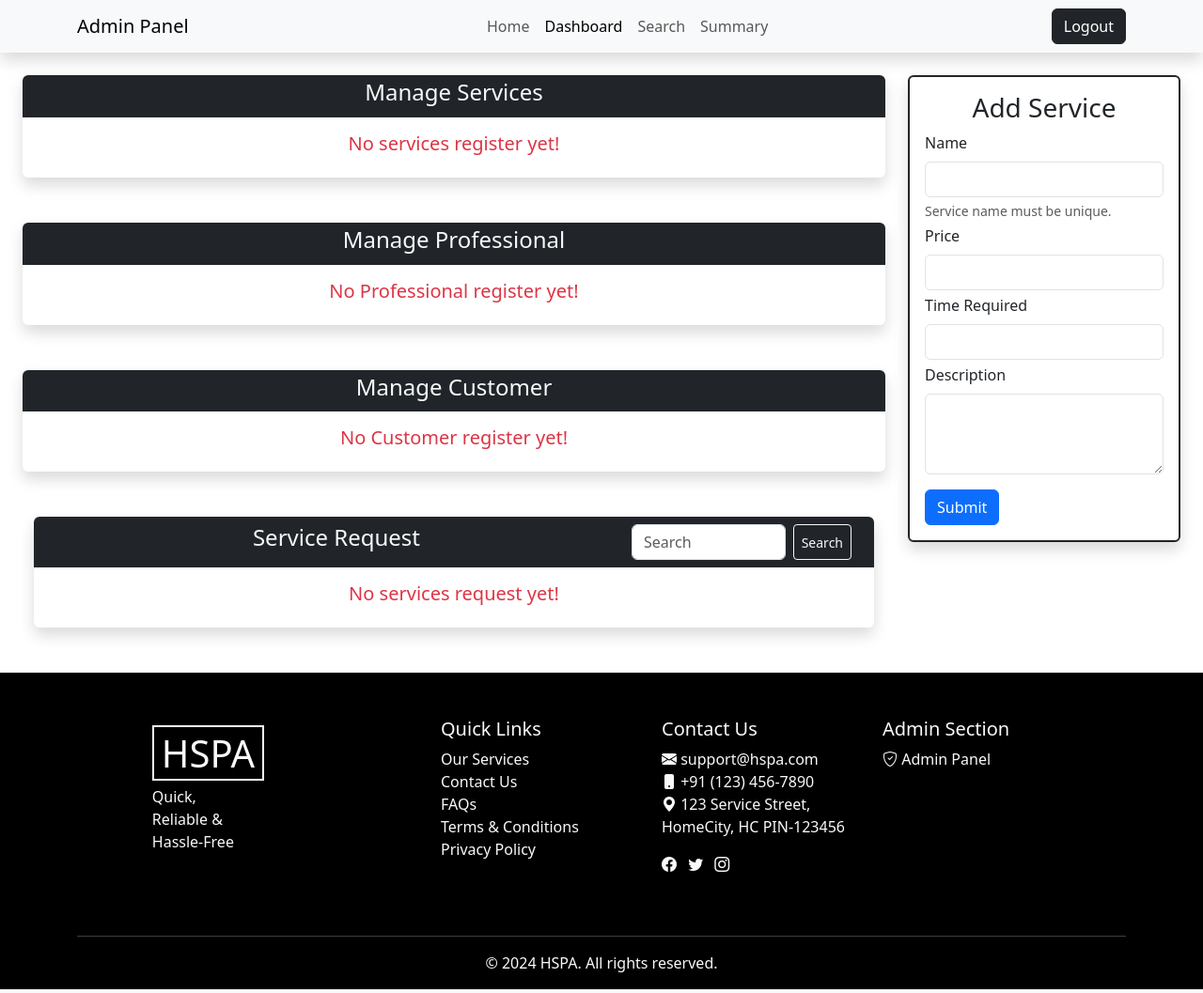
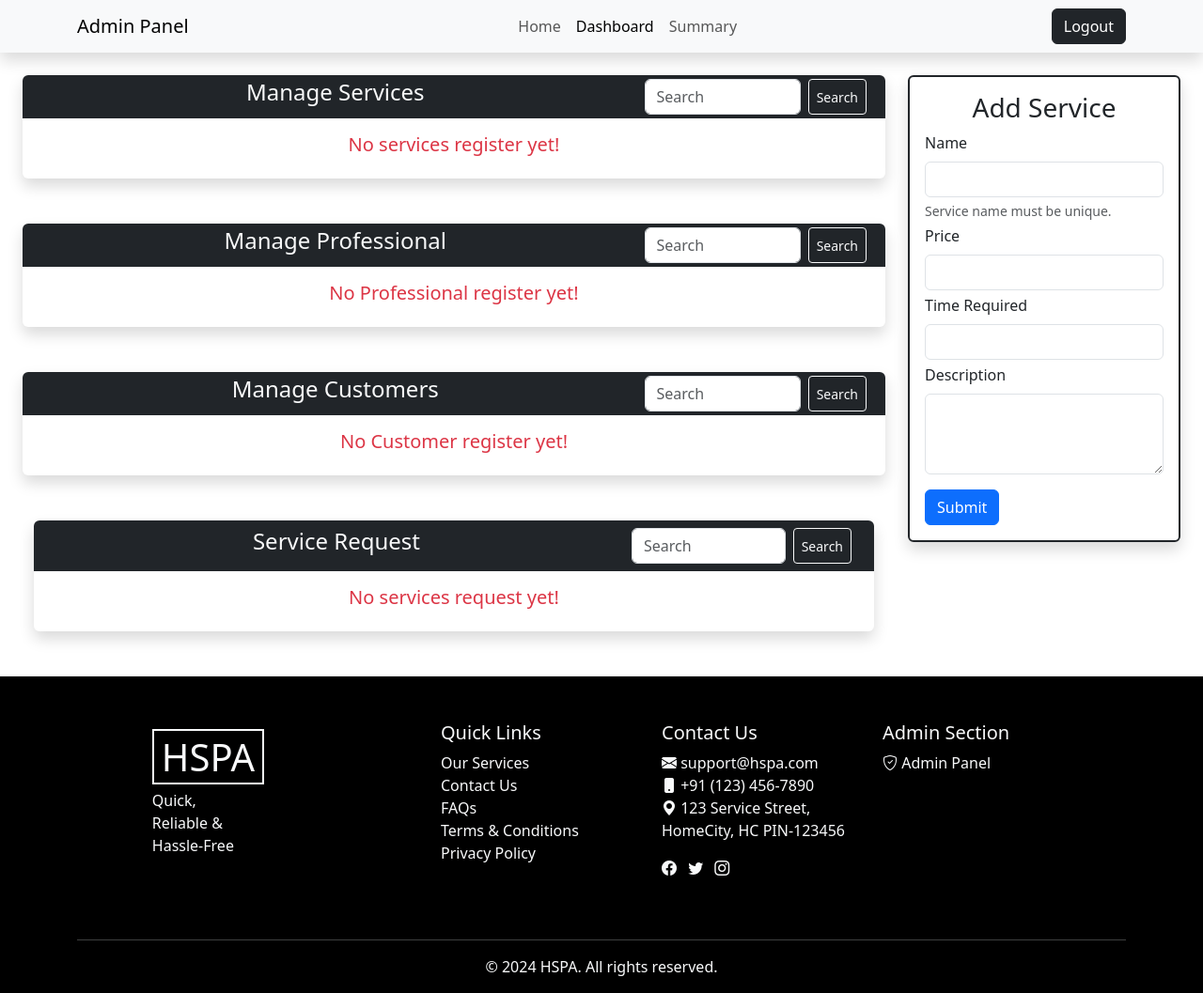
Before and after one commit to mohitrajrathor/Household_service_application, a Flask app: page /admin/ in a window 1280 px wide. Shown: the whole page at 94% size. Run offline with Flask 3, Linux system fonts and the light colour scheme; the visitor is signed in with stand-in values (Sample User, id 1); data comes from the database, SQL or seed files in the repository; data that the repository does not hold is empty; some libraries are stand-ins or nearby versions.

Commit message:
search functionality added in admin dasboard

```diff
--- a/app/routes/admin.py
+++ b/app/routes/admin.py
@@ -52,14 +52,36 @@ def login():
 @admin.route("/dashboard")
 @is_admin
 def dashboard():
+    search_service = request.args.get('search_service')
+    search_prof = request.args.get('search_prof')
+    search_cust = request.args.get('search_cust')
+    search_req = request.args.get('search_req')
 
-    services = Service.query.all()
-    professionals = Professional.query.all()
-    customers = Customer.query.all()
-    requests = ServiceRequest.query.all()
     user = Admins.query.get(session.get('id'))
 
-    print(requests)
+    if search_service:
+        services = Service.query.filter(Service.name.ilike(f'%{search_service}%'))
+    else:
+        services = Service.query.all()
+
+
+    if search_prof:
+        professionals = Professional.query.filter(Professional.name.ilike(f'%{search_prof}%'))
+    else:
+        professionals = Professional.query.all()
+
+
+    if search_cust:
+        customers = Customer.query.filter(Customer.name.ilike(f'%{search_cust}%'))
+    else:
+        customers = Customer.query.all()
+
+
+    if search_req:
+        requests = ServiceRequest.query.filter(ServiceRequest.title.ilike(f'%{search_req}%'))
+    else:
+        requests = ServiceRequest.query.all()
+
 
     params = {
         "user" : user,
@@ -72,10 +94,6 @@ def dashboard():
     return render_template('admin/dashboard.html', **params)
 
 
-@admin.route("/search")
-@is_admin
-def search():
-    return render_template('admin/search.html')
 
 
 @admin.route("/summary")
--- a/app/templates/admin/dashboard.html
+++ b/app/templates/admin/dashboard.html
@@ -10,12 +10,6 @@
     class="nav-link {% if request.endpoint == 'admin.dashboard' %}active{% endif %}"
     href="{{ url_for("admin.dashboard") }}"
     >Dashboard</a>
-  </li>
-  <li>
-    <a
-    class="nav-link {% if request.endpoint == 'admin.search' %}active{% endif %}"
-    href="{{ url_for("admin.search") }}"
-    >Search</a>
   </li>
   <li>
     <a
@@ -43,7 +37,13 @@
       <div class="shadow mt-3 rounded mb-5">
 
         <div class="rounded-top bg-dark p-1">
-          <h4 class="text-center text-light">Manage Services</h4>
+          <div class="d-flex justify-content-between">
+            <h4 class="text-center text-light w-100">Manage Services</h4>
+            <form class="d-flex me-3" role="search">
+                <input class="form-control me-2" type="search" name="search_service" placeholder="Search" aria-label="Search">
+                <button class="btn btn-outline-light btn-sm" type="submit">Search</button>
+            </form>
+          </div>
         </div>
 
         {% if not services %}
@@ -64,7 +64,13 @@
       <div class="shadow mt-3 rounded mb-5">
 
         <div class="rounded-top bg-dark p-1">
-          <h4 class="text-center text-light">Manage Professional</h4>
+          <div class="d-flex justify-content-between">
+            <h4 class="text-center text-light w-100">Manage Professional</h4>
+            <form class="d-flex me-3" role="search">
+                <input class="form-control me-2" type="search" name="search_prof" placeholder="Search" aria-label="Search">
+                <button class="btn btn-outline-light btn-sm" type="submit">Search</button>
+            </form>
+        </div>
         </div>
 
         {% if not professionals %}
@@ -133,7 +139,13 @@
       <div class="shadow mt-3 rounded mb-5">
 
         <div class="rounded-top bg-dark p-1">
-          <h4 class="text-center text-light">Manage Customer</h4>
+          <div class="d-flex justify-content-between">
+            <h4 class="text-center text-light w-100">Manage Customers</h4>
+            <form class="d-flex me-3" role="search">
+                <input class="form-control me-2" type="search" name="search_cust" placeholder="Search" aria-label="Search">
+                <button class="btn btn-outline-light btn-sm" type="submit">Search</button>
+            </form>
+          </div>
         </div>
 
         {% if not customers %}
--- a/app/templates/admin/summary.html
+++ b/app/templates/admin/summary.html
@@ -7,12 +7,6 @@
     class="nav-link {% if request.endpoint == 'admin.dashboard' %}active{% endif %}"
     href="{{ url_for("admin.dashboard") }}"
     >Dashboard</a>
-  </li>
-  <li>
-    <a
-    class="nav-link {% if request.endpoint == 'admin.search' %}active{% endif %}"
-    href="{{ url_for("admin.search") }}"
-    >Search</a>
   </li>
   <li>
     <a
--- a/app/templates/professional/dashboard.html
+++ b/app/templates/professional/dashboard.html
@@ -8,12 +8,6 @@
         class="nav-link {% if request.endpoint == 'professional.dashboard' %}active{% endif %}"
         href="{{ url_for("professional.dashboard") }}"
         >Dashboard</a>
-    </li>
-    <li>
-        <a
-        class="nav-link {% if request.endpoint == 'professional.search' %}active{% endif %}"
-        href="{{ url_for("professional.search") }}"
-        >Search</a>
     </li>
     <li>
         <a
--- a/app/templates/professional/summary.html
+++ b/app/templates/professional/summary.html
@@ -6,12 +6,6 @@
         class="nav-link {% if request.endpoint == 'professional.dashboard' %}active{% endif %}"
         href="{{ url_for("professional.dashboard") }}"
         >Dashboard</a>
-    </li>
-    <li>
-        <a
-        class="nav-link {% if request.endpoint == 'professional.search' %}active{% endif %}"
-        href="{{ url_for("professional.search") }}"
-        >Search</a>
     </li>
     <li>
         <a
```
Also changed, not shown: app/routes/professional.py (+0 -7 lines), app/templates/admin/search.html (deleted, +0 -28 lines), app/templates/professional/search.html (deleted, +0 -27 lines).
